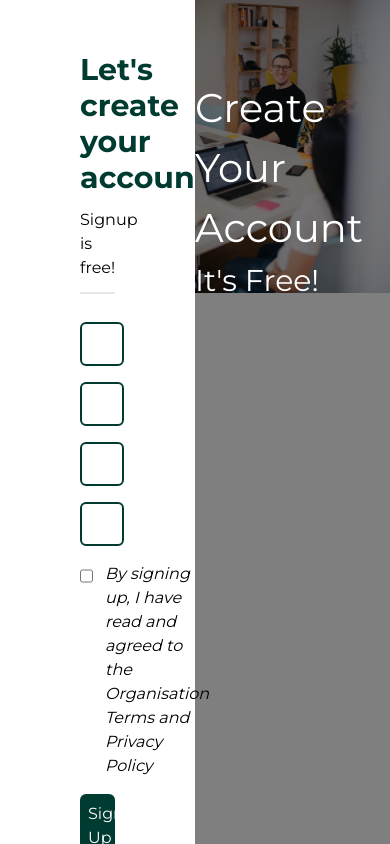
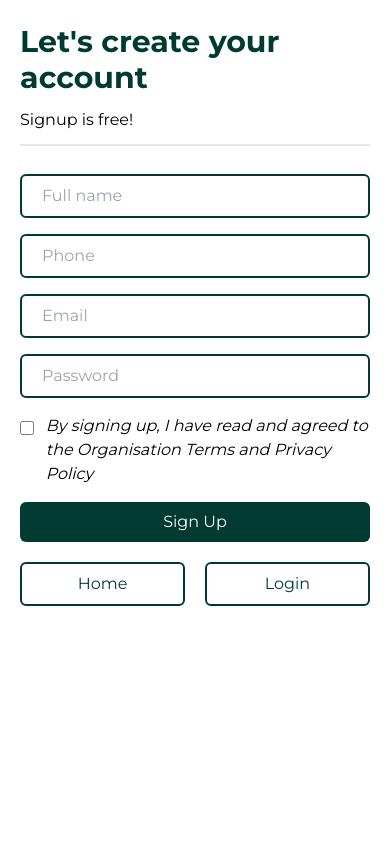
Before and after one commit to olakved/e-commerce, a React (Vite) app: page /signup in a window 390 px wide. Built offline with nearby package versions, Linux system fonts and the light colour scheme.

Commit message:
signup page responsiveness

```diff
--- a/src/pages/signup/index.jsx
+++ b/src/pages/signup/index.jsx
@@ -30,8 +30,8 @@ function SignupPage() {
   };
 
   return (
-    <div className="w-screen h-screen overflow-hidden flex justify-between">
-      <div className="px-20 py-10 flex flex-col  items-center w-1/2 ">
+    <div className="w-screen h-screen overflow-hidden flex justify-between sm:h-full">
+      <div className="px-20 py-10 flex flex-col  items-center w-1/2 sm:w-full sm:px-5 sm:py-3 ">
         <div className="w-full">
           <div className="mb-7 border-b-2 py-3">
             <h1 className="text-dark-green text-3xl font-bold mb-3">
@@ -96,7 +96,7 @@ function SignupPage() {
           </div>
         </div>
       </div>
-      <div className="w-1/2 flex justify-center">
+      <div className="w-1/2 flex justify-center sm:hidden">
         <div className="absolute bg-black/50 w-1/2 h-full"></div>
         <div className="">
           <img src={signupBg} alt="" className="" />
```
